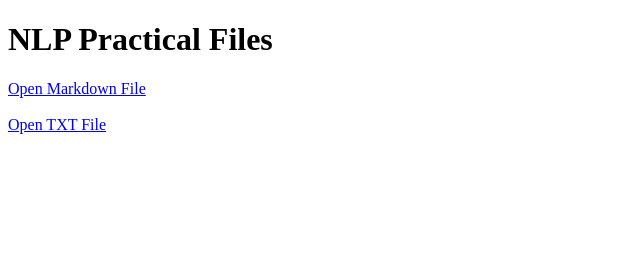
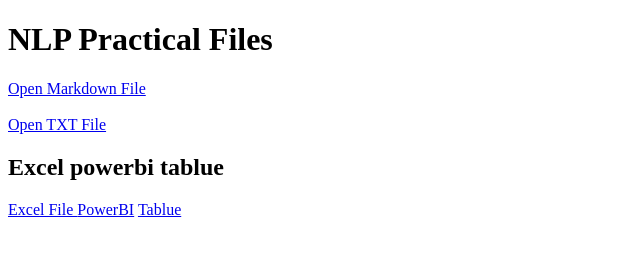
Before and after one commit to WAtharv/nlp, a plain HTML site: page index.html in a window 1280 px wide. Shown: the whole page, without its empty margins (0-640 px from the left). Drawn offline with Linux system fonts and the light colour scheme.

Commit message:
added DA

```diff
--- a/index.html
+++ b/index.html
@@ -9,5 +9,12 @@
     <a href="practicals.md">Open Markdown File</a>
     <br><br>
     <a href="NLP.txt">Open TXT File</a>
+
+    <h2>Excel powerbi tablue</h2>
+    <a href="excel.txt">Excel File </a>
+
+    <a href="powerbi.txt">PowerBI</a>
+
+    <a href="tablue.txt">Tablue</a>
 </body>
 </html>
```
Also changed, not shown: excel.txt (added), powerbi.txt (added), tablue.txt (added).
